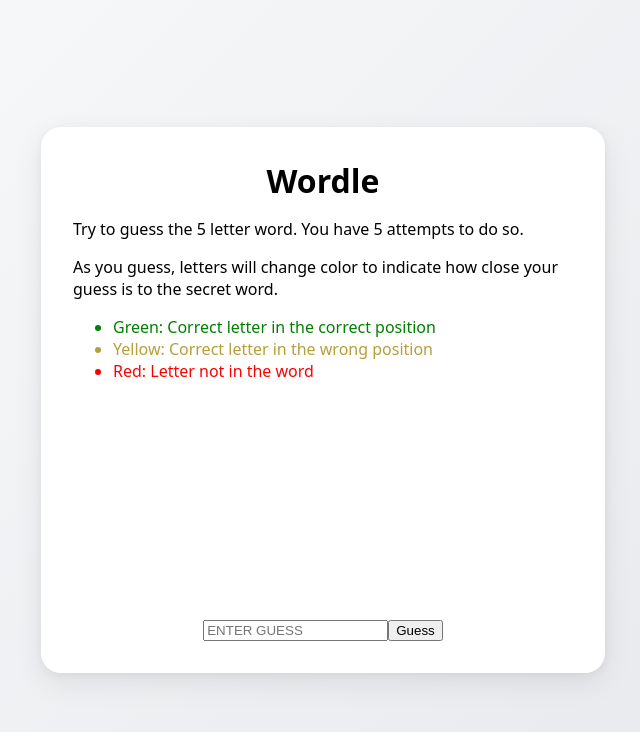
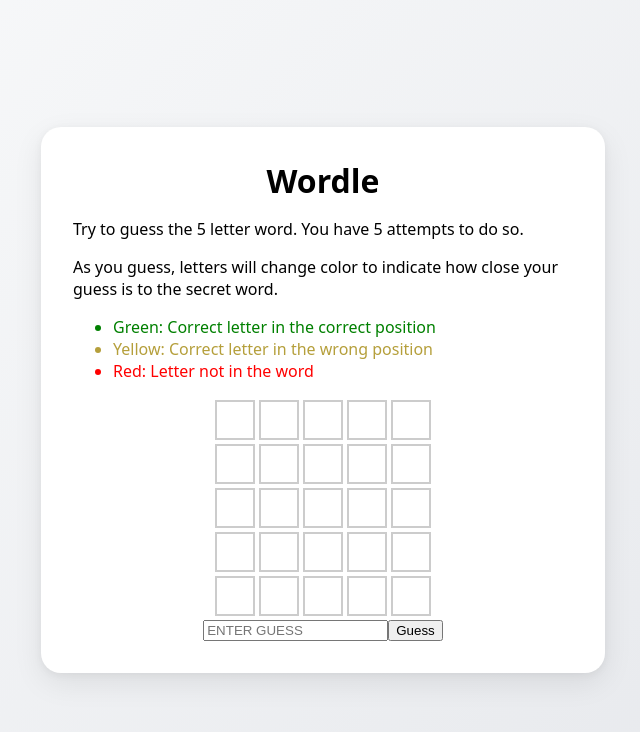
Before and after one commit to Mikerich94/Wordle-React-App, a React (Vite) app: page / in a window 1280 px wide. Shown: the top 732 px of the page, without its empty margins (317-957 px from the left). Built offline with nearby package versions, Linux system fonts and the light colour scheme.

Commit message:
Fixing so blank squares show on load

```diff
--- a/src/App.tsx
+++ b/src/App.tsx
@@ -112,6 +112,8 @@ export default function App() {
                       fontWeight: "bold",
                       fontSize: 20,
                       color: bg === "red" ? "white" : "black",
+                      border: "2px solid #ccc",   // <--- add this
+                      boxSizing: "border-box",    // ensures border doesn't mess layout
                     }}
                   >
                     {letter}
```
